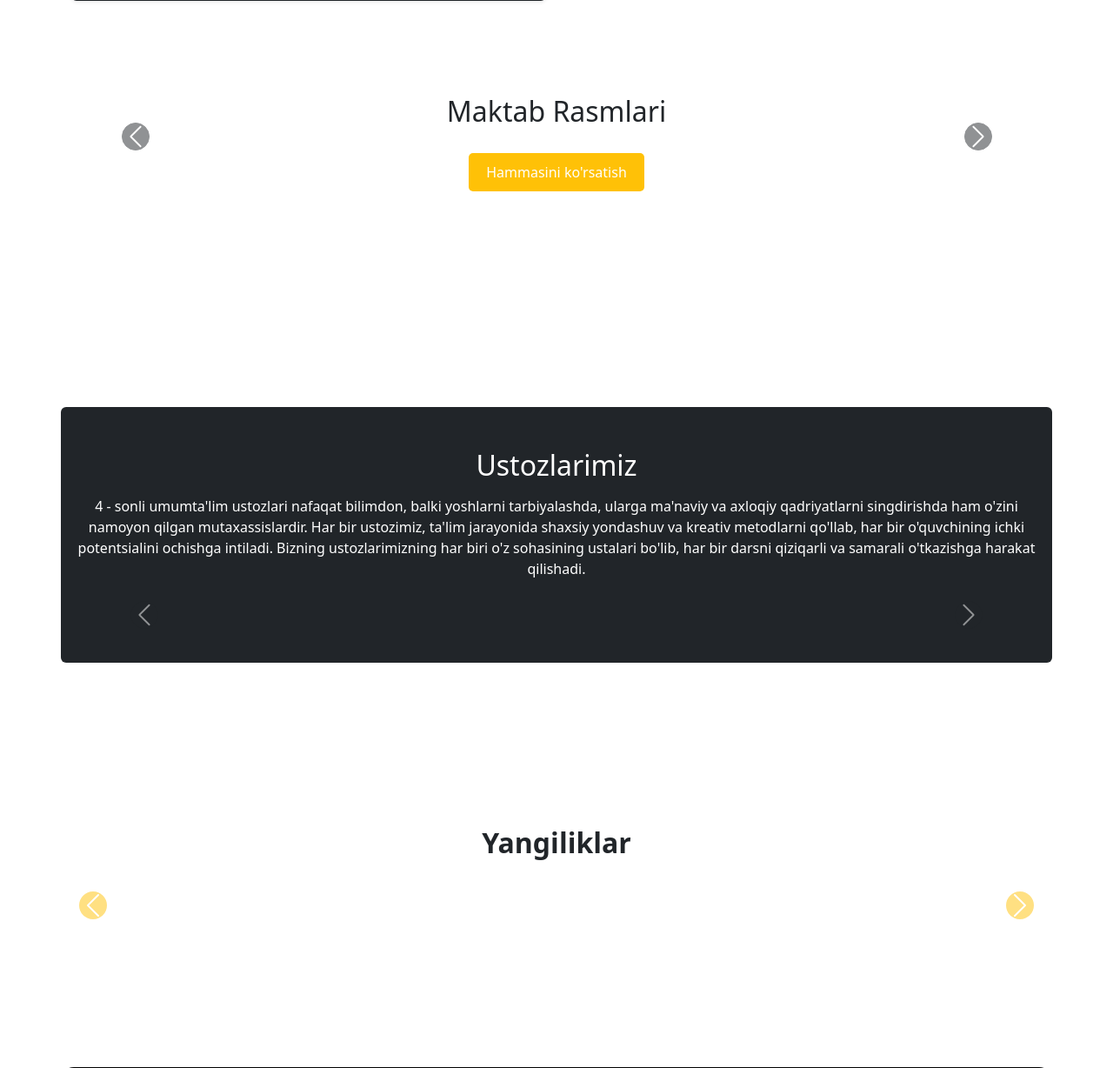
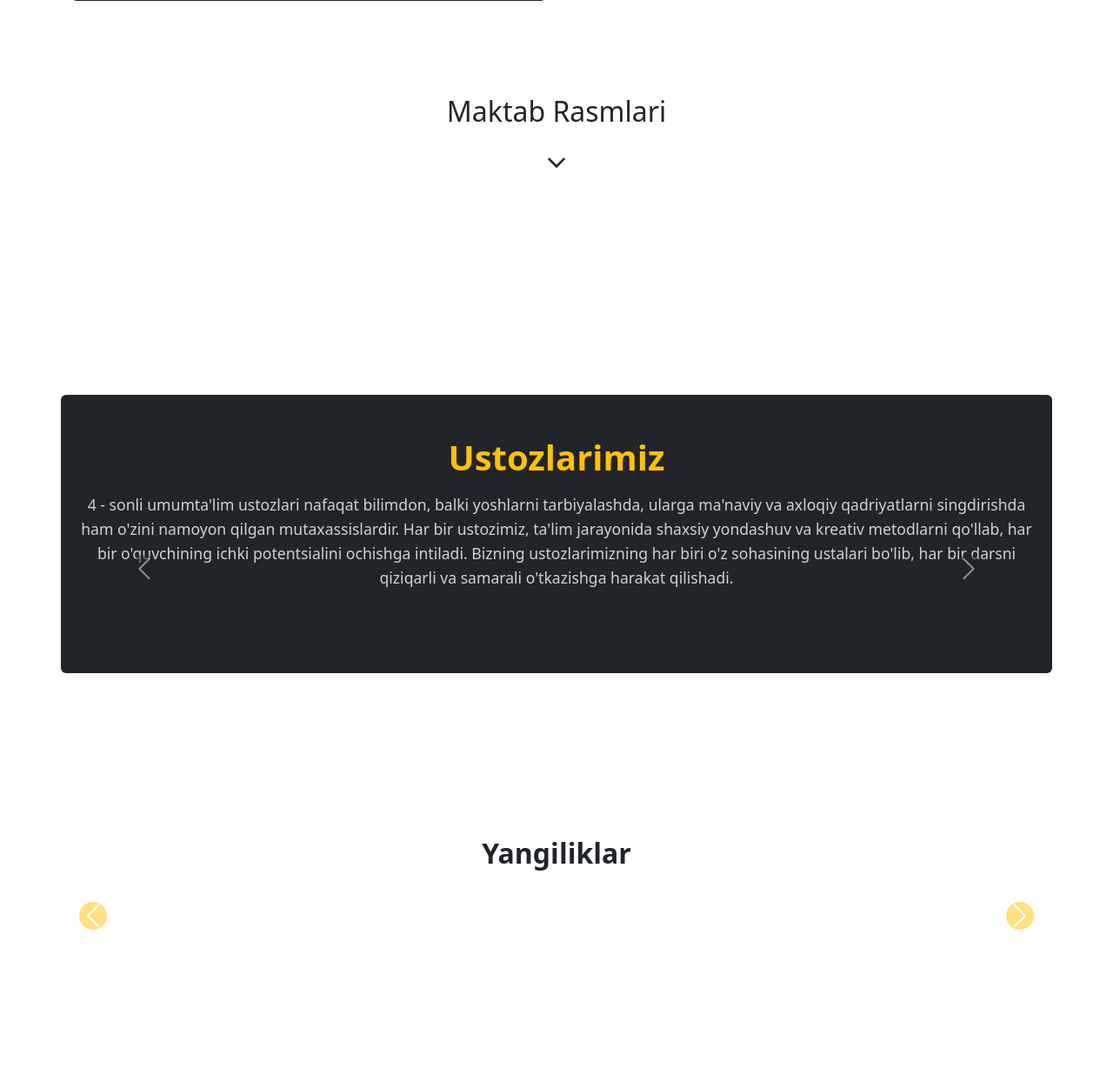
Before and after one commit to abdushukurov001/41-school, a Django app: page / in a window 1280 px wide. Shown: the part 1153-2381 px from the top of the page at 87% size. Run offline with Django 5.2, Linux system fonts and the light colour scheme; data that the repository does not hold is empty; some libraries are stand-ins or nearby versions.

Commit message:
change teacher page and gallery page

```diff
--- a/assets/main/css/main.css
+++ b/assets/main/css/main.css
@@ -13,7 +13,6 @@ footer {
   border-top: 1px solid #dee2e6;
 }
 
-/* Hero */
 .hero {
   height: 100vh;
   background-image: linear-gradient(rgba(0, 0, 0, 0.668), rgba(0, 0, 0, 0.77)),
@@ -79,7 +78,6 @@ body::-webkit-scrollbar-thumb {
   outline: 1px solid rgb(237, 241, 0);
 }
 
-/* about*/
 @keyframes fadeInUp {
   0% {
     opacity: 0;
@@ -116,7 +114,6 @@ body::-webkit-scrollbar-thumb {
 }
 
 @media (max-width: 992px) {
-  /* Mini-desktop: faqat 2 ta rasm */
   .carousel-item .gallery-item {
     width: calc(50% - 20px);
     height: 200px;
@@ -124,7 +121,6 @@ body::-webkit-scrollbar-thumb {
 }
 
 @media (max-width: 576px) {
-  /* Mobile: faqat 1 ta rasm */
   .carousel-item .gallery-item {
     width: 100%;
     height: 200px;
--- a/templates/blogs/gallery.html
+++ b/templates/blogs/gallery.html
@@ -10,6 +10,7 @@
 
   .slideshow-container .cursor {
     cursor: pointer;
+    position: relative;
   }
 
   .slideshow-container .next {
@@ -61,6 +62,14 @@
   #toggleButton:hover {
     background-color: #ffc107d6;
   }
+  .imageSlide {
+    position: relative;
+  }
+  .prev,
+  .next {
+    position: absolute;
+    top: -130px;
+  }
 </style>
 {% endblock %}
 
@@ -74,10 +83,12 @@
   <div class="images">
     {% for gallery in reversed_gallery %}
     <div class="mySlides">
-      <img src="{{ gallery.gallery.url }}" style="width: 100%" height="600px" />
-    </div>
-    {% endfor %}
-
+      <img
+        class="imageSlide"
+        src="{{ gallery.gallery.url }}"
+        style="width: 100%"
+        height="600px"
+      />
       <button
         class="carousel-control-prev prev"
         type="button"
@@ -102,6 +113,9 @@
         ></span>
         <span class="visually-hidden">Next</span>
       </button>
+    </div>
+
+    {% endfor %}
 
     <div class="row mt-2" id="imageRow">
       {% for gallery in reversed_gallery %}
@@ -120,9 +134,37 @@
     </div>
 
     <div style="text-align: center; margin-top: 20px">
-      <button id="toggleButton" onclick="toggleImages()">
+      <!-- <button id="toggleButton" onclick="toggleImages()">
         Hammasini ko'rsatish
-      </button>
+      </button> -->
+
+      <svg
+        id="arrowDown"
+        onclick="toggleImages()"
+        xmlns="http://www.w3.org/2000/svg"
+        width="30"
+        height="30"
+        fill="currentColor"
+        viewBox="0 0 512 512"
+      >
+        <path
+          d="M256 294.1L96 134.1c-8.8-8.8-8.8-23.2 0-32s23.2-8.8 32 0L256 230.1l128-128c8.8-8.8 23.2-8.8 32 0s8.8 23.2 0 32L256 294.1z"
+        />
+      </svg>
+      <svg
+        id="arrowUp"
+        onclick="toggleImages()"
+        xmlns="http://www.w3.org/2000/svg"
+        width="30"
+        height="30"
+        fill="currentColor"
+        viewBox="0 0 512 512"
+        style="display: none"
+      >
+        <path
+          d="M256 217.9L416 377.9c8.8 8.8 8.8 23.2 0 32s-23.2 8.8-32 0L256 281.9l-128 128c-8.8 8.8-23.2 8.8-32 0s-8.8-23.2 0-32L256 217.9z"
+        />
+      </svg>
     </div>
   </div>
 </div>
@@ -166,11 +208,13 @@
     const hiddenImages = document.querySelectorAll(
       '.slideshow-container .demo-container.hidden'
     );
-    const toggleButton = document.getElementById('toggleButton');
+    const arrowDown = document.getElementById('arrowDown');
+    const arrowUp = document.getElementById('arrowUp');
 
     if (hiddenImages.length > 0) {
       hiddenImages.forEach((image) => image.classList.remove('hidden'));
-      toggleButton.innerHTML = 'Yashirish';
+      arrowDown.style.display = 'none';
+      arrowUp.style.display = 'inline';
     } else {
       const allImages = document.querySelectorAll(
         '.slideshow-container .demo-container'
@@ -180,7 +224,8 @@
           image.classList.add('hidden');
         }
       });
-      toggleButton.innerHTML = 'Hammasini ko`rsatish';
+      arrowDown.style.display = 'inline';
+      arrowUp.style.display = 'none';
     }
   }
 </script>
--- a/templates/blogs/teachers.html
+++ b/templates/blogs/teachers.html
@@ -1,4 +1,86 @@
-<section id="teachers" class="pt-5" style="scroll-margin-top: 5rem; margin-top: 200px;">
+<style>
+  #teachers {
+    padding-top: 5rem;
+    scroll-margin-top: 5rem;
+    margin-top: 200px;
+  }
+
+  #teachers h2 {
+    font-size: 2.5rem;
+    font-weight: bold;
+    color: #ffc107;
+    margin-bottom: 30px;
+  }
+
+  #teachers p {
+    font-size: 1.1rem;
+    line-height: 1.6;
+    margin-bottom: 40px;
+    color: #d1d1d1;
+  }
+
+  #teachers .carousel-item {
+    padding: 20px;
+  }
+
+  #teachers .card-img-top {
+    object-fit: cover;
+    height: 250px;
+    width: 250px;
+    max-width: 100%;
+    border-radius: 50%;
+    border: 4px solid #fff;
+    box-shadow: 0 4px 10px rgba(0, 0, 0, 0.1);
+    transition: transform 0.3s ease-in-out;
+  }
+
+  #teachers .card-img-top:hover {
+    transform: scale(1.1);
+  }
+
+  #teachers .card-body {
+    text-align: center;
+    padding: 20px;
+  }
+
+  #teachers h5 {
+    font-size: 1.2rem;
+    font-weight: bold;
+    margin-bottom: 10px;
+    color: #fff;
+  }
+
+  #teachers p.text-light {
+    font-size: 1rem;
+    color: #bbb;
+  }
+
+  @media (max-width: 992px) {
+    #teachers .col-lg-3 {
+      flex: 0 0 45%;
+    }
+  }
+
+  @media (max-width: 768px) {
+    #teachers .col-lg-3 {
+      flex: 0 0 100%;
+    }
+  }
+  .imageSlide {
+    position: relative;
+  }
+  .prev,
+  .next {
+    position: absolute;
+    top: -130px;
+  }
+</style>
+
+<section
+  id="teachers"
+  class="pt-5"
+  style="scroll-margin-top: 5rem; margin-top: 200px"
+>
   <div class="container bg-dark text-white pt-5 py-5 rounded">
     <h2 class="text-center mb-3">Ustozlarimiz</h2>
     <p class="text-center mb-5">
@@ -10,24 +92,24 @@
       ustozlarimizning har biri o'z sohasining ustalari bo'lib, har bir darsni
       qiziqarli va samarali o'tkazishga harakat qilishadi.
     </p>
-    <div
-      id="teachersCarousel"
-      class="carousel slide"
-      data-bs-ride="carousel"
-    >
+    <div id="teachersCarousel" class="carousel slide" data-bs-ride="carousel">
       <div class="carousel-inner">
         {% for chunk in teachers_chunks %}
         <div class="carousel-item {% if forloop.first %}active{% endif %}">
           <div class="row justify-content-center">
-            {% for teacher in chunk %}
-            {% if teacher %}
+            {% for teacher in chunk %} {% if teacher %}
             <div class="col-lg-3 col-md-4 col-sm-6 col-12 mb-3 text-center">
               <div>
                 <img
                   src="{{ teacher.teacher_img.url }}"
-                  class="card-img-top rounded-circle"
+                  class="card-img-top rounded-circle imageSlide"
                   alt="{{ teacher.first_name }} {{ teacher.last_name }}"
-                  style="object-fit: cover; height: 250px; width: 250px; max-width: 100%;"
+                  style="
+                    object-fit: cover;
+                    height: 250px;
+                    width: 250px;
+                    max-width: 100%;
+                  "
                 />
                 <div class="card-body">
                   <h5 class="text-white">
@@ -37,15 +119,13 @@
                 </div>
               </div>
             </div>
-            {% endif %}
-            {% endfor %}
+            {% endif %} {% endfor %}
           </div>
         </div>
         {% endfor %}
       </div>
-
       <button
-        class="carousel-control-prev"
+        class="carousel-control-prev prev"
         type="button"
         data-bs-target="#teachersCarousel"
         data-bs-slide="prev"
@@ -57,7 +137,7 @@
         <span class="visually-hidden">Previous</span>
       </button>
       <button
-        class="carousel-control-next"
+        class="carousel-control-next next"
         type="button"
         data-bs-target="#teachersCarousel"
         data-bs-slide="next"
```
Lines whose indentation alone changed are shown as unchanged.
